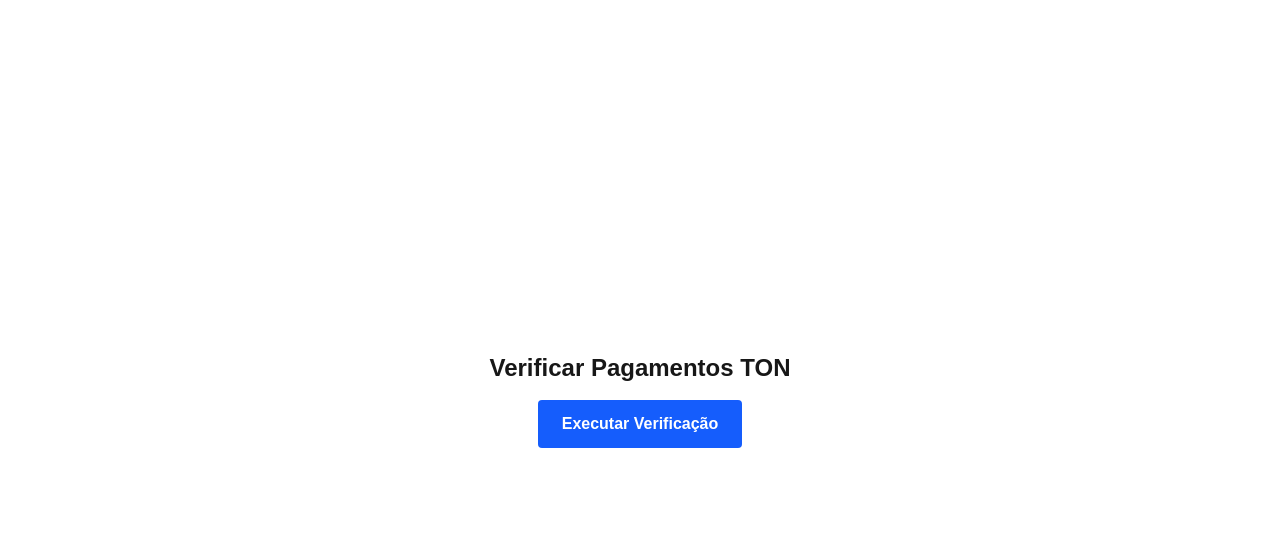
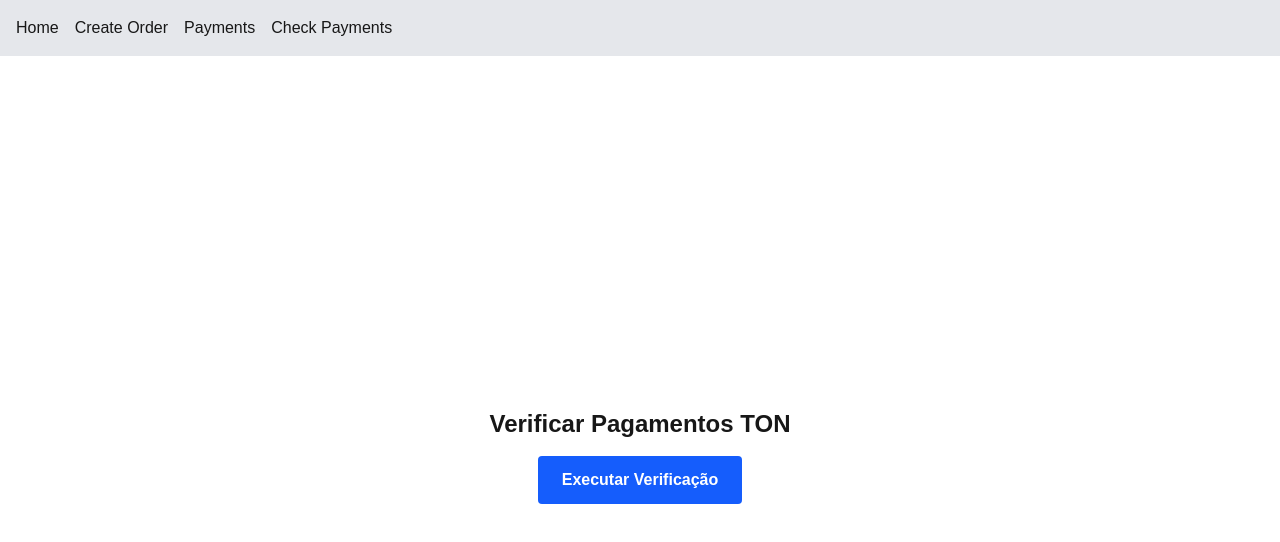
Before and after one commit to waltinho0807/miniappteste, a Next.js app: page /check-payments in a window 1280 px wide. Shown: the top 542 px of the page. Built offline with nearby package versions, Linux system fonts and the light colour scheme; what @tonconnect/ui-react would draw is missing.

Commit message:
correção manifest e navegação

```diff
--- /dev/null
+++ b/app/components/NavBar.tsx
@@ -0,0 +1,13 @@
+"use client";
+import Link from "next/link";
+
+export default function NavBar() {
+  return (
+    <nav className="flex gap-4 p-4 bg-gray-200">
+      <Link href="/">Home</Link>
+      <Link href="/create-order">Create Order</Link>
+      <Link href="/payments">Payments</Link>
+      <Link href="/check-payments">Check Payments</Link>
+    </nav>
+  );
+}
--- a/app/components/TonConnectProviderWrapper.tsx
+++ b/app/components/TonConnectProviderWrapper.tsx
@@ -4,7 +4,8 @@
 
 export function TonConnectProviderWrapper({ children }: { children: React.ReactNode }) {
   return (
-    <TonConnectUIProvider manifestUrl="https://uncritically-unadducible-gael.ngrok-free.dev/tonconnect-manifest.json">
+    //<TonConnectUIProvider manifestUrl="https://uncritically-unadducible-gael.ngrok-free.dev/tonconnect-manifest.json">
+    <TonConnectUIProvider manifestUrl="https://miniappteste.vercel.app/">
       {children}
     </TonConnectUIProvider>
   );
--- a/app/layout.tsx
+++ b/app/layout.tsx
@@ -3,6 +3,7 @@
 import "./globals.css";
 import { TonConnectProviderWrapper } from '../app/components/TonConnectProviderWrapper';
 import Script from 'next/script';
+import NavBar from "./components/NavBar";
 
 
 declare global{
@@ -43,7 +44,7 @@
       <head>
         <Script src="https://telegram.org/js/telegram-web-app.js" strategy="beforeInteractive"/>
       </head>
-
+      <NavBar/>
       <body
         className={`${geistSans.variable} ${geistMono.variable} antialiased`}
       >
```
